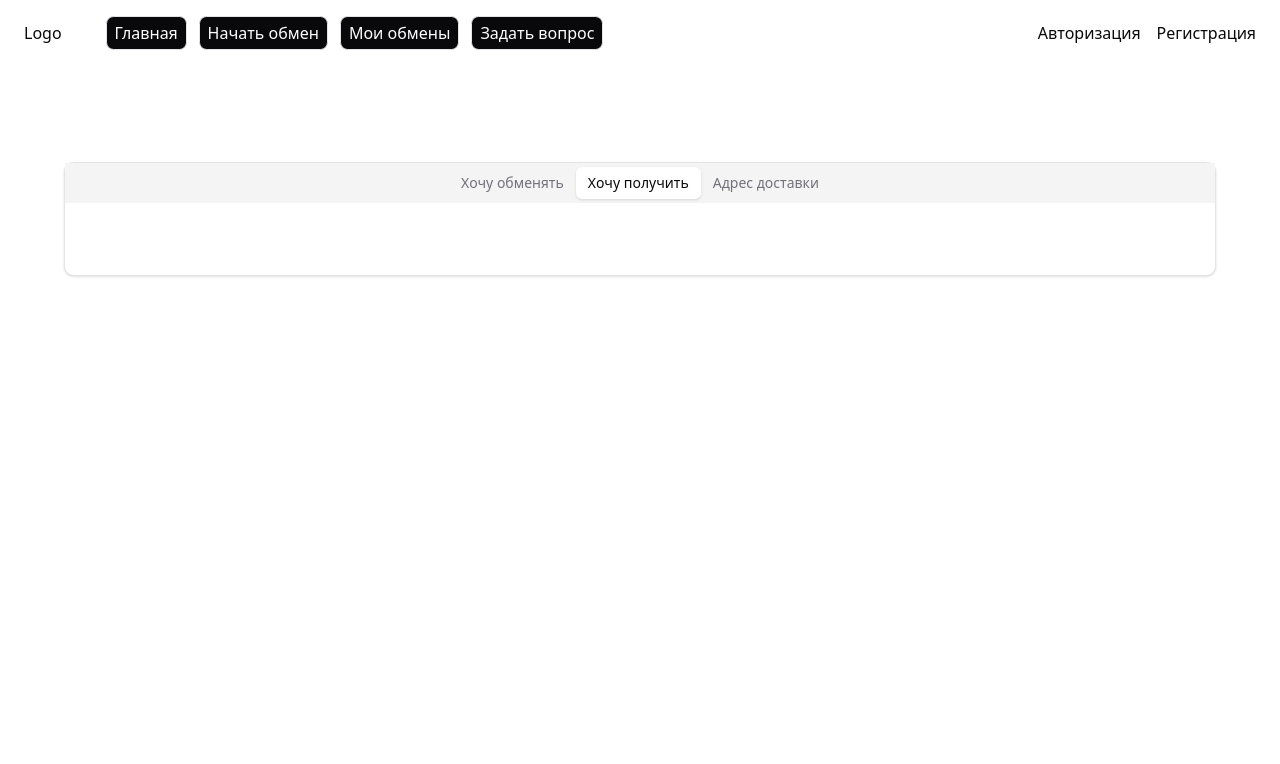
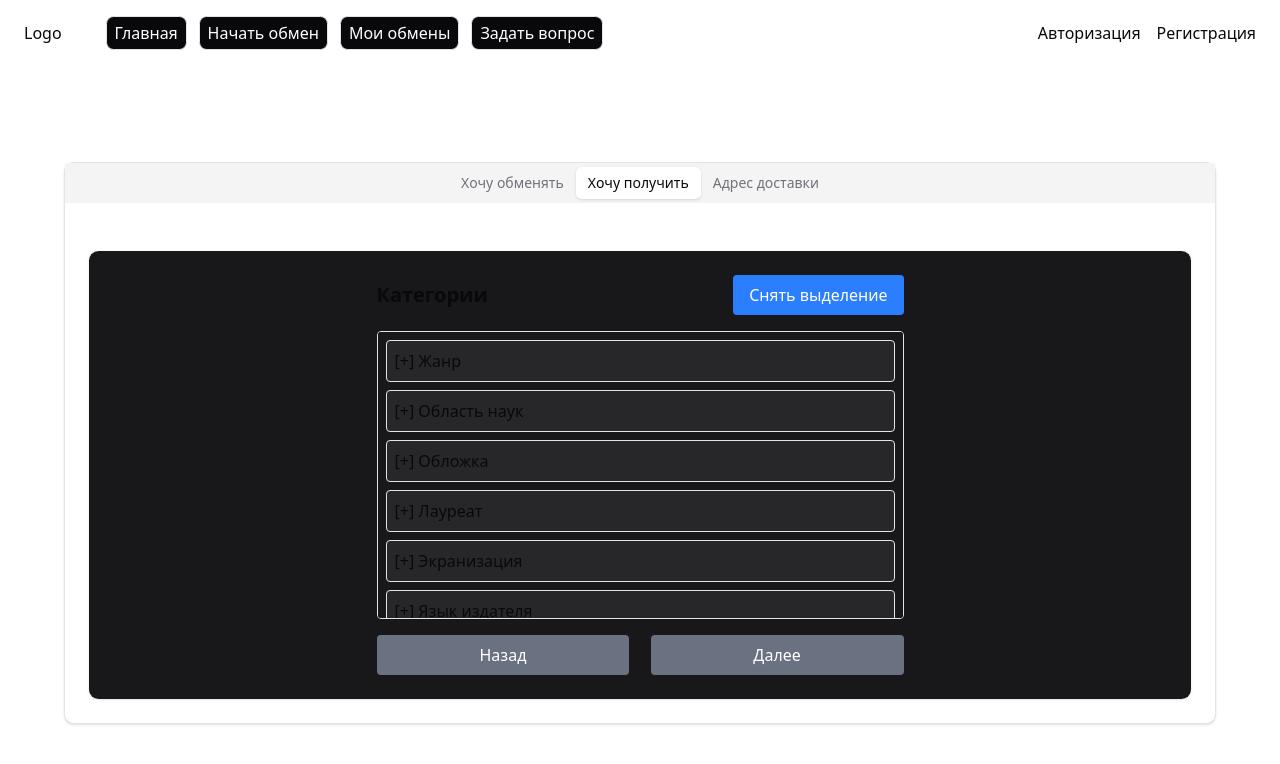
Before and after one commit to vigis-project/frontend, a SvelteKit app: page /exchange in a window 1280 px wide. Both pictures are taken after a click on the tab "Хочу получить". Shown: the top 764 px of the page. Built offline with nearby package versions, Linux system fonts and the light colour scheme.

Commit message:
Добавил "receive-tab"

```diff
--- a/src/routes/(app)/exchange/exchange-form.svelte
+++ b/src/routes/(app)/exchange/exchange-form.svelte
@@ -2,7 +2,7 @@
 	import * as Card from "$lib/components/components-ui/Card";
 	import * as Tabs  from "$lib/components/components-ui/Tabs";
 	import ExchangeTab from "./exchange-tab.svelte";
-	// import ReceiveTab from "./receive-tab.svelte";
+	import ReceiveTab from "./receive-tab.svelte";
 
 
 	let title = $state("");
@@ -14,6 +14,10 @@
 
 	function goToReceive() {
 		currentTab = "receive"; // Меняем значение без set()
+	}
+
+	function goToExchange() {
+		currentTab = "exchange"; // Меняем значение без set()
 	}
 </script>
 
@@ -29,7 +33,7 @@
 				<ExchangeTab next={goToReceive} bind:title bind:firstName bind:isbn bind:lastName bind:year />
 			</Tabs.Content>
 			<Tabs.Content value="receive" class="mt-6">
-				<!-- <ReceiveTab /> -->
+				<ReceiveTab next={goToReceive} prev={goToExchange} bind:title />
 			</Tabs.Content>
 			<Tabs.Content value="delivery" class="mt-6">
 				<!-- <DeliveryTab /> -->
--- /dev/null
+++ b/src/routes/(app)/exchange/receive-tab.svelte
@@ -0,0 +1,213 @@
+<script lang="ts">
+	type Props = {
+		next: () => void;
+		title?: string;
+		prev: () => void;
+
+	}
+
+	let { next,  prev, title = $bindable("") }: Props = $props();
+	let isNextEnabled = $state(false);
+
+	let categories = $state([
+	{
+			name: "Жанр",
+			expanded: false,
+			selected: false,
+			children: [
+				{ name: "История", selected: false },
+				{ name: "Детектив", selected: false },
+				{ name: "Приключения", selected: false },
+				{ name: "Детские книги", selected: false },
+				{ name: "Мемуары", selected: false },
+				{ name: "Психология", selected: false },
+				{ name: "Фантастика", selected: false },
+				{ name: "Эзотерика", selected: false },
+				{ name: "Фэнтези", selected: false },
+				{ name: "Поэзия", selected: false },
+				{ name: "Драма", selected: false },
+				{ name: "Классика", selected: false },
+				{ name: "Ужасы", selected: false },
+				{ name: "Роман", selected: false }
+			]
+		},
+		{
+			name: "Область наук",
+			expanded: false,
+			selected: false,
+			children: [
+				{ name: "Философия", selected: false },
+				{ name: "Физика", selected: false },
+				{ name: "Химия", selected: false },
+				{ name: "Биология", selected: false },
+				{ name: "Математика", selected: false },
+				{ name: "Информатика", selected: false },
+				{ name: "Лингвистика", selected: false },
+				{ name: "Психология", selected: false },
+				{ name: "Экономика", selected: false },
+				{ name: "История науки", selected: false }
+			]
+		},
+		{
+		name: "Обложка",
+		expanded: false,
+		selected: false,
+		children: [
+			{ name: "Твёрдая", selected: false },
+			{ name: "Мягкая", selected: false },
+			{ name: "Интегральная", selected: false },
+			{ name: "Кожаный переплёт", selected: false },
+			{ name: "Суперобложка", selected: false }
+		]
+	},
+	{
+		name: "Лауреат",
+		expanded: false,
+		selected: false,
+		children: [
+			{ name: "Нобелевская премия", selected: false },
+			{ name: "Букеровская премия", selected: false },
+			{ name: "Пулитцеровская премия", selected: false },
+			{ name: "Гонкуровская премия", selected: false },
+			{ name: "Литературная премия «Ясная Поляна»", selected: false },
+			{ name: "Литературная премия «Большая книга»", selected: false },
+			{ name: "Лауреат премии «Хьюго»", selected: false },
+			{ name: "Лауреат премии «Небьюла»", selected: false }
+		]
+	},
+	{
+		name: "Экранизация",
+		expanded: false,
+		selected: false,
+		children: [
+			{ name: "Есть", selected: false },
+			{ name: "Нет", selected: false }
+		]
+	},
+	{
+		name: "Язык издателя",
+		expanded: false,
+		selected: false,
+		children: [
+			{ name: "Русский", selected: false },
+			{ name: "Английский", selected: false },
+			{ name: "Немецкий", selected: false },
+			{ name: "Французский", selected: false },
+			{ name: "Китайский", selected: false },
+			{ name: "Испанский", selected: false },
+			{ name: "Итальянский", selected: false },
+			{ name: "Японский", selected: false }
+		]
+	}
+	]);
+
+	function toggleCategory(index: number) {
+		categories[index].expanded = !categories[index].expanded;
+	}
+
+
+
+	function toggleSelection(parentIndex: number, childIndex: number) {
+		categories[parentIndex].children[childIndex].selected = !categories[parentIndex].children[childIndex].selected;
+		categories[parentIndex].selected = categories[parentIndex].children.some(child => child.selected); // Обновляем родителя
+	}
+
+
+	function clearSelection() {
+		categories.map((category) => {
+			category.selected = false;
+			category.children.map((child) => {
+				child.selected = false;
+
+				return { ...child };
+			});
+
+			return { ...category  }
+		});
+	}
+
+
+	function validateAndProceed() {
+		const cats = categories;
+		console.log("Текущие категории:", cats);
+
+		const genre = cats.find(cat => cat.name === "Жанр");
+		console.log("Найдена категория 'Жанр':", genre);
+
+		if (!genre) {
+				alert("Категория 'Жанр' не найдена!");
+				return;
+		}
+
+		const isSelected = genre.children.some(child => child.selected);
+		console.log("Выбраны ли подкатегории жанра:", isSelected);
+
+		if (!isSelected) {
+				alert("Выберите хотя бы одну категорию в 'Жанр'!");
+				return;
+		}
+
+		console.log("Категория выбрана, выполняем переход...");
+
+		next();
+	}
+
+
+	$effect(() => {
+    isNextEnabled = categories.find(cat => cat.name === "Жанр")?.children.some(child => child.selected) ?? false;
+	});
+</script>
+
+
+<div class="p-6  bg-zinc-900 rounded-lg shadow w-full flex">
+
+
+	<div class="w-1/2  flex flex-col h-[400px] mx-auto">
+
+		<div class="flex justify-between items-center mb-4">
+			<h2 class="text-xl font-semibold">Категории</h2>
+			<button onclick={clearSelection} class="bg-blue-500 text-white p-2 rounded px-4">Снять выделение</button>
+		</div>
+
+		<div class="overflow-y-auto flex-grow pr-2 border rounded bg-zinc-900 p-2">
+			{#each categories as category, parentIndex}
+			<div class="border p-2 mb-2 rounded bg-zinc-800">
+				<button
+					onclick={() => toggleCategory(parentIndex)}
+					class="font-bold"
+					style="font-weight: {category.selected ? 'bold' : 'normal'}"
+					>
+					{category.expanded ? "[-]" : "[+]"} {category.name}
+				</button>
+				{#if category.expanded}
+				{#each category.children as child, childIndex}
+				<div class="ml-6">
+					<input
+						type="checkbox"
+						checked={child.selected}
+						onchange={() => toggleSelection(parentIndex, childIndex)} />
+					<span>{child.name}</span>
+				</div>
+				{/each}
+				{/if}
+			</div>
+		{/each}
+		</div>
+		<div class="flex justify-between mt-4">
+            <button onclick={prev} class="bg-gray-500 text-white p-2 rounded w-[48%]">Назад</button>
+			<button
+			    onclick={() => validateAndProceed()}
+			    class="{isNextEnabled ? 'bg-blue-500' : 'bg-gray-500 cursor-not-allowed'} text-white p-2 rounded w-[48%]"
+			    disabled={!isNextEnabled}>
+			    Далее
+			</button>
+        </div>
+	</div>
+</div>
+
+
+<style>
+		button {
+			cursor: pointer;
+		}
+</style>
```
